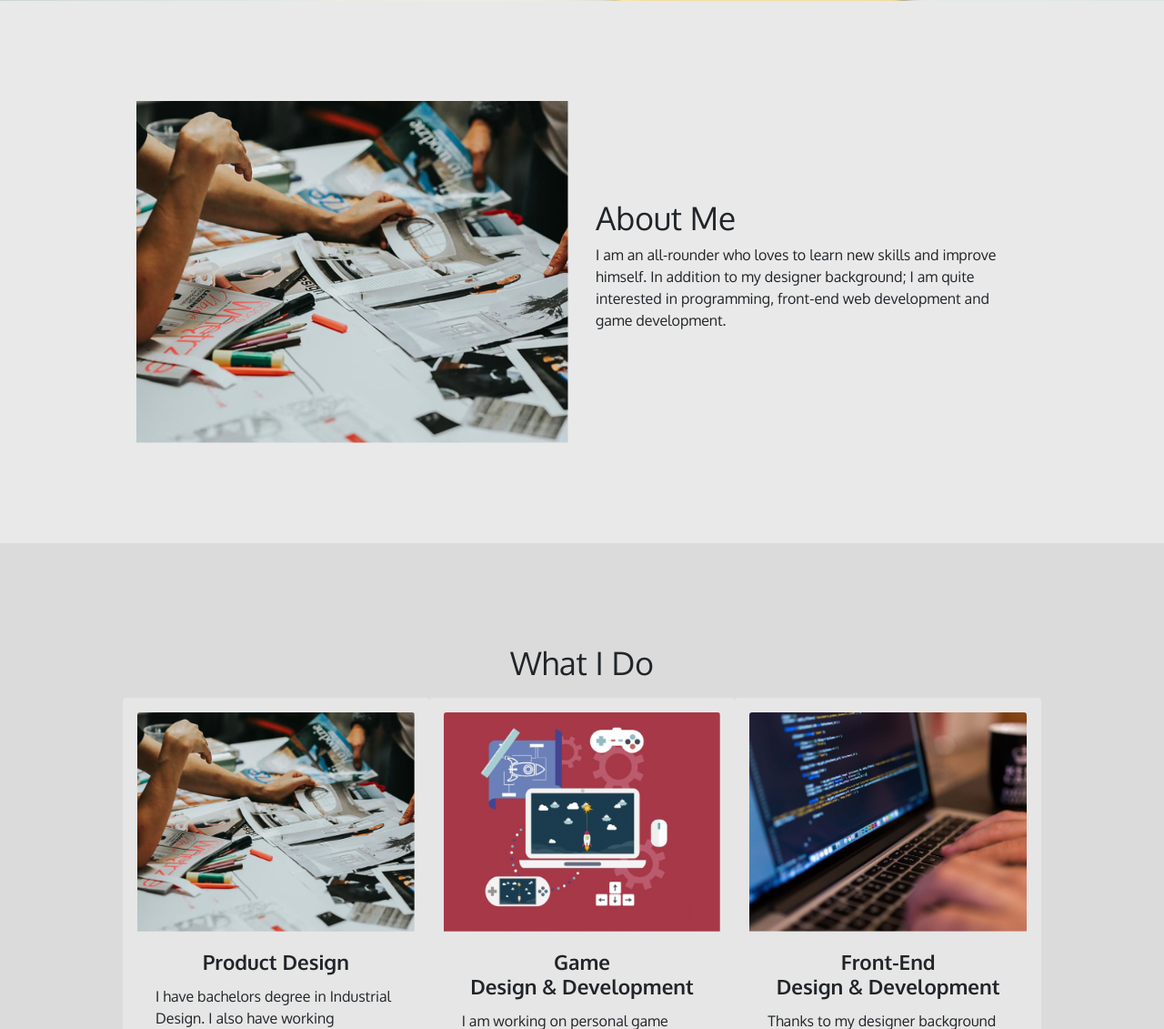
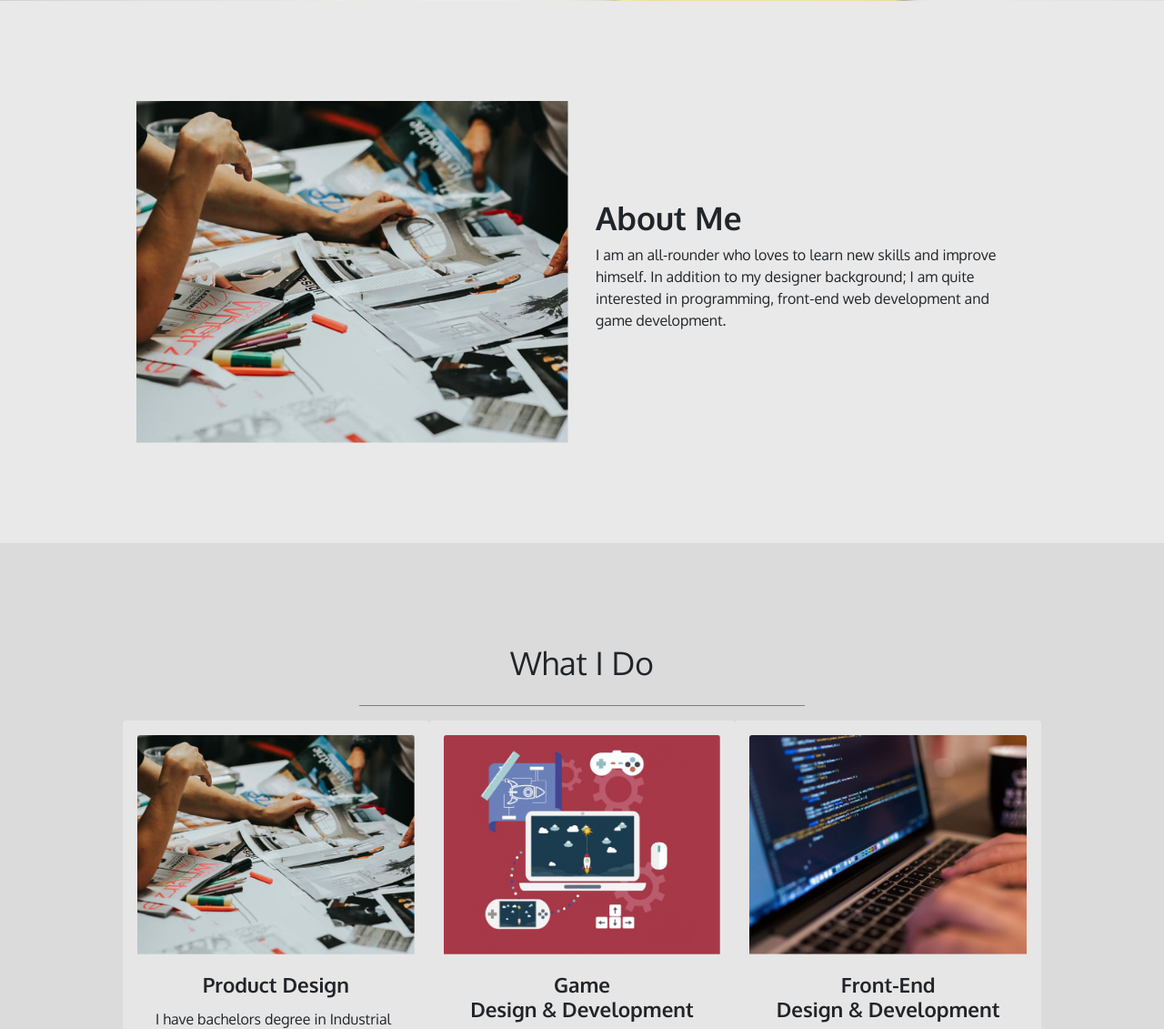
Before and after one commit to cinarcelik/MainWebsite, a PHP site: page / in a window 1280 px wide. Shown: the part 588-1719 px from the top of the page at 91% size. Run offline with PHP 8.4, Linux system fonts and the light colour scheme; grey boxes labelled with a size stand in for pictures from a placeholder-image service; some libraries are stand-ins or nearby versions.

Commit message:
SCSS General Update

```diff
--- a/css/main.css
+++ b/css/main.css
@@ -3,7 +3,17 @@ instead change main.scss */
 /* ---========== FONT IMPORT FROM GOOGLE ==========--- */
 @import url("https://fonts.googleapis.com/css2?family=Oxygen:wght@300;400;700&display=swap");
 /* Font weights: 300-Light, 400-Regular, 700-Bold */
-/* ---========== VARIABLES ==========--- */
+/* ---========== SASS PARTIALS' IMPORTS ==========--- */
+/* Background Colours */
+/* Navigation Bar Colours */
+/* Header and Text Colours */
+/* Font Weights */
+/* mixind and functions are very similar,
+   functions should be used to compute and return values;
+   mixins should define styles. */
+/* ---========== FUNCTIONS ==========--- */
+/* font-weight: weight(x); */
+/* ---========== MIXINS ==========--- */
 /* ---========== HTML & BODY ==========--- */
 html {
   scroll-behavior: smooth;
@@ -114,7 +124,7 @@ body {
 
 .aboutme h1 {
   font-size: 2.2rem;
-  font-weight: 400;
+  font-weight: 700;
 }
 
 .photo {
@@ -145,7 +155,7 @@ body {
   border: none;
 }
 
-.card-title {
+.card .card-title {
   font-size: 1.4rem;
   font-weight: 700;
 }
--- a/index.html
+++ b/index.html
@@ -105,6 +105,7 @@
         <div class="row">
             <div class="col text-center">
                 <h1>What I Do</h1>
+                <hr>
             </div>
         </div>
 
--- /dev/null
+++ b/scss/_functions-mixins.scss
@@ -0,0 +1,11 @@
+/* mixind and functions are very similar,
+   functions should be used to compute and return values;
+   mixins should define styles. */
+
+/* ---========== FUNCTIONS ==========--- */
+/* font-weight: weight(x); */
+@function weight($weight-name) {
+    @return map-get($font-weights, $weight-name);
+}
+
+/* ---========== MIXINS ==========--- */
--- /dev/null
+++ b/scss/_variables.scss
@@ -0,0 +1,29 @@
+/* Background Colours */
+$primary-color: rgb(241, 157, 0);
+$secondary-color: rgb(241, 157, 0);
+$bg-color-1: rgb(233, 233, 233);
+$bg-color-2: rgb(219, 219, 219);
+$bg-color-21: rgb(230, 230, 230);
+$bg-color-3: rgb(245, 245, 245);
+$bg-color-4: rgb(236, 236, 236);
+$bg-color-social: rgb(180, 180, 180);
+$bg-color-footer: rgb(60, 60, 60);
+
+/* Navigation Bar Colours */
+$nav-color: rgb(241, 157, 0);
+$nav-hover-color: rgb(212, 138, 0);
+$nav-text-color: rgb(255, 255, 255);
+$nav-text-hover-color: rgb(255, 255, 255);
+
+/* Header and Text Colours */
+$header-color: rgb(26, 26, 26);
+$primary-text-color: rgb(20, 20, 20);
+$secondary-text-color: rgb(51, 51, 51);
+$inverse-text-color: rgb(255, 255, 255);
+
+/* Font Weights */
+$font-weights: (
+    "light": 300,
+    "regular": 400,
+    "bold": 700
+);
--- a/scss/main.scss
+++ b/scss/main.scss
@@ -5,32 +5,9 @@ instead change main.scss */
 @import url('https://fonts.googleapis.com/css2?family=Oxygen:wght@300;400;700&display=swap');
 /* Font weights: 300-Light, 400-Regular, 700-Bold */
 
-/* ---========== VARIABLES ==========--- */
-$primary-color: rgb(241, 157, 0);
-$secondary-color: rgb(241, 157, 0);
-$bg-color-1: rgb(233, 233, 233);
-$bg-color-2: rgb(219, 219, 219);
-$bg-color-21: rgb(230, 230, 230);
-$bg-color-3: rgb(245, 245, 245);
-$bg-color-4: rgb(236, 236, 236);
-$bg-color-social: rgb(180, 180, 180);
-$bg-color-footer: rgb(60, 60, 60);
-
-$nav-color: rgb(241, 157, 0);
-$nav-hover-color: rgb(212, 138, 0);
-$nav-text-color: rgb(255, 255, 255);
-$nav-text-hover-color: rgb(255, 255, 255);
-
-$header-color: rgb(26, 26, 26);
-$primary-text-color: rgb(20, 20, 20);
-$secondary-text-color: rgb(51, 51, 51);
-$inverse-text-color: rgb(255, 255, 255);
-
-$font-weights: (
-    "light": 300,
-    "regular": 400,
-    "bold": 700
-);
+/* ---========== SASS PARTIALS' IMPORTS ==========--- */
+@import "./variables";
+@import "./functions-mixins";
 
 /* ---========== HTML & BODY ==========--- */
 html {
@@ -54,7 +31,7 @@ body {
 /* ---========== NAVIGATION BAR ==========--- */
 .navbar {
     background-color: $nav-color;
-    font-weight: map-get($font-weights, regular);
+    font-weight: weight(regular);
     padding: 20px 30px 20px 30px;
     font-size: 1.2rem;
     position: fixed;
@@ -105,13 +82,13 @@ body {
     padding: 2rem;
     h1 {
         font-size: 3rem;
-        font-weight: map-get($font-weights, bold);
+        font-weight: weight(bold);
         padding-top: 4rem;
         padding-bottom: 2rem;
     }
     .lead {
         font-size: 1.2rem;
-        font-weight: map-get($font-weights, regular);
+        font-weight: weight(regular);
     }
     hr {
         &.first {
@@ -135,11 +112,11 @@ body {
     background-color: $bg-color-1;
     padding: 110px 150px 110px 150px;
     font-size: 1rem;
-    font-weight: map-get($font-weights, regular);
+    font-weight: weight(regular);
+    h1 {
+        font-size: 2.2rem;
+        font-weight: weight(bold);
     }
-.aboutme h1 {
-    font-size: 2.2rem;
-    font-weight: map-get($font-weights, regular);
 }
 .photo {
     max-width: 100%;
@@ -150,29 +127,29 @@ body {
 .whatido {
     background-color: $bg-color-2;
     padding: 110px 150px 110px 150px;
-}
-.whatido h1 {
+    h1 {
         font-size: 2.2rem;
-    font-weight: map-get($font-weights, regular);
+        font-weight: weight(regular);
         padding-bottom: 10px;
     }
-.whatido hr {
+    hr {
         border-top: 1px solid gray;
         width: 50%;
         margin-top: 1rem;
         margin-bottom: 1rem;
     }
+}
 .card {
     background-color: $bg-color-21;
     border: none;
-}
     .card-title {
         font-size: 1.4rem;
-    font-weight: map-get($font-weights, bold);
+        font-weight: weight(bold);
     }
-.card h4 {
+    h4 {
         font-size: 1rem;
-    font-weight: map-get($font-weights, light);
+        font-weight: weight(light);
+    }
 }
 
 /* ---========== PORTFOLIO ==========--- */
@@ -183,7 +160,7 @@ body {
 .portfolio-title
 {
     font-size: 2.25rem;
-    font-weight: map-get($font-weights, bold);
+    font-weight: weight(bold);
     color: $header-color;
     text-align: center;
 }
@@ -227,7 +204,7 @@ body {
 }
 .contact h3 {
     font-size: 2.5rem;
-    font-weight: map-get($font-weights, regular);
+    font-weight: weight(regular);
 }
 .contact form {
     width: 650px;
@@ -256,7 +233,7 @@ footer {
 }
 footer h5 {
     font-size: 1rem;
-    font-weight: map-get($font-weights, regular);
+    font-weight: weight(regular);
 }
 
 
```
Also changed, not shown: 1 other file. Lines whose indentation alone changed are shown as unchanged.
